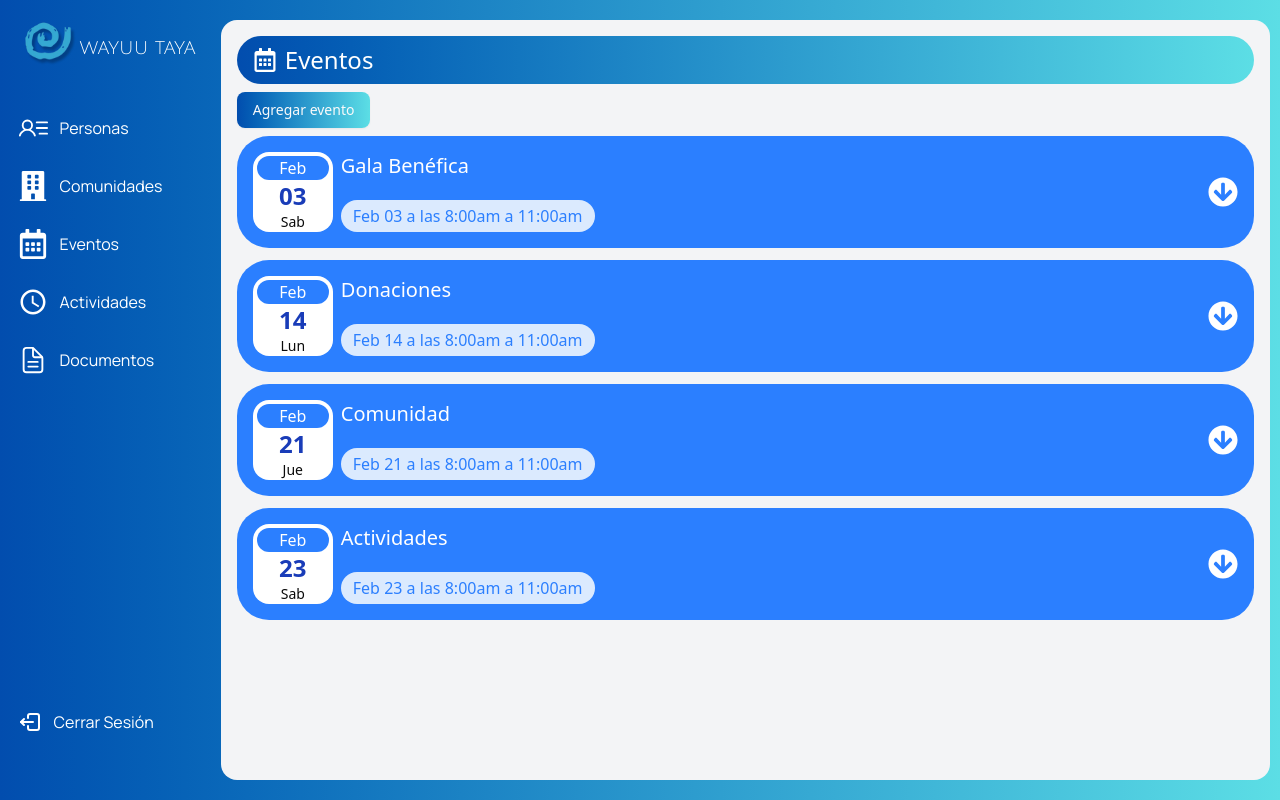
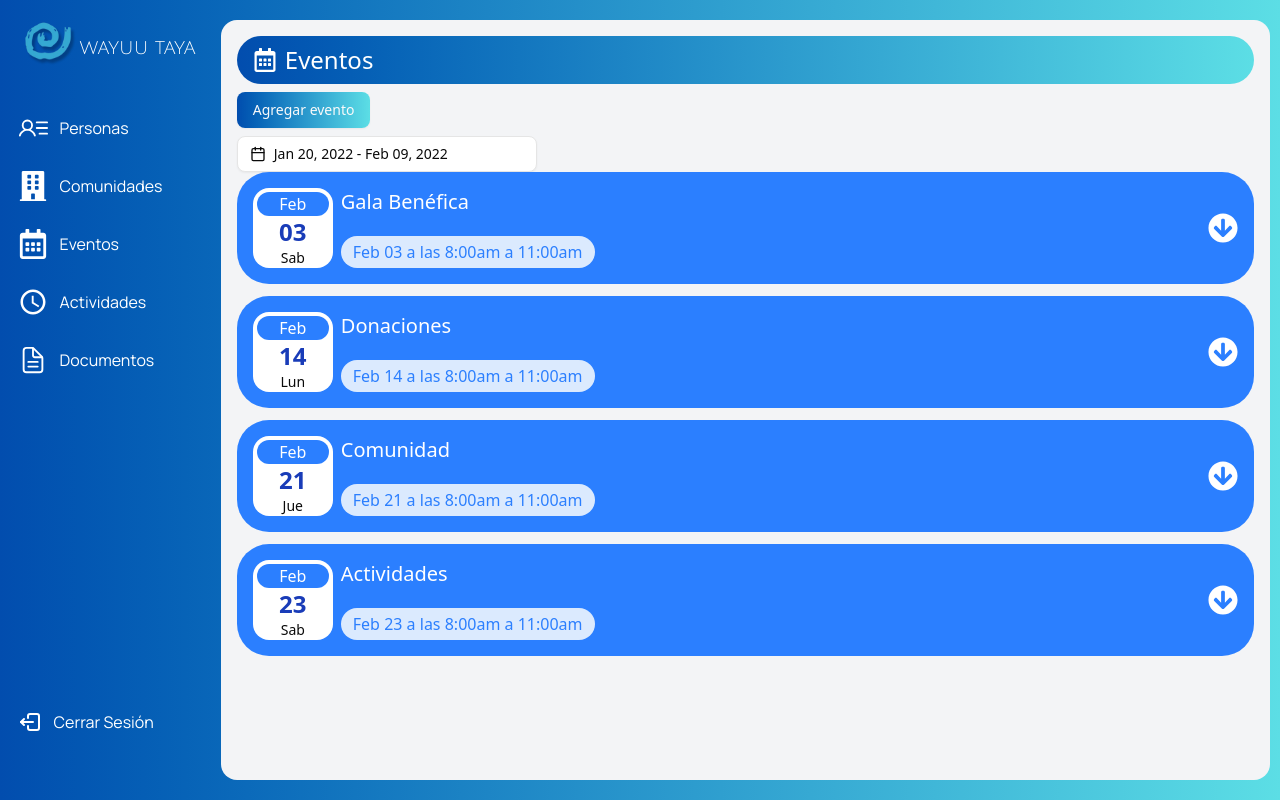
Before and after one commit to Eduardo282x/wayu-taya, a React (Vite) app: page /documentos/eventos in a window 1280 px wide. Built offline with nearby package versions, Linux system fonts and the light colour scheme; a web font is replaced by a local one.

Commit message:
Añadi el rango de fecha y hora

```diff
--- a/src/pages/documents/events/Events.tsx
+++ b/src/pages/documents/events/Events.tsx
@@ -4,14 +4,76 @@ import { HeaderPages } from '@/pages/layout/Header';
 import { FaRegCalendarAlt } from 'react-icons/fa';
 import { FaArrowCircleDown } from "react-icons/fa";
 import { eventos } from './events.data';
+import * as React from "react"
+import { addDays, format } from "date-fns"
+import { CalendarIcon } from "lucide-react"
+import { DateRange } from "react-day-picker"
+import { cn } from "@/lib/utils"
+import { Calendar } from "@/components/ui/calendar"
+import {
+  Popover,
+  PopoverContent,
+  PopoverTrigger,
+} from "@/components/ui/popover"
+
 export const Events = () => {
   const navigate = useNavigate();
+
+  function DatePickerWithRange({className,}: React.HTMLAttributes<HTMLDivElement>) {
+  const [date, setDate] = React.useState<DateRange | undefined>({
+    from: new Date(2022, 0, 20),
+    to: addDays(new Date(2022, 0, 20), 20),
+  })
+
+  return (
+      <div className={cn("grid gap-2", className)}>
+      <Popover>
+        <PopoverTrigger asChild>
+          <Button
+            id="date"
+            variant={"outline"}
+            className={cn(
+              "w-[300px] justify-start text-left font-normal",
+              !date && "text-muted-foreground"
+            )}
+          >
+            <CalendarIcon />
+            {date?.from ? (
+              date.to ? (
+                <>
+                  {format(date.from, "LLL dd, y")} -{" "}
+                  {format(date.to, "LLL dd, y")}
+                </>
+              ) : (
+                format(date.from, "LLL dd, y")
+              )
+            ) : (
+              <span>Pick a date</span>
+            )}
+          </Button>
+        </PopoverTrigger>
+        <PopoverContent className="w-auto p-0" align="start">
+          <Calendar
+            initialFocus
+            mode="range"
+            defaultMonth={date?.from}
+            selected={date}
+            onSelect={setDate}
+            numberOfMonths={2}
+          />
+        </PopoverContent>
+      </Popover>
+    </div>
+  );
+}
 
   return (
     <div>
       <HeaderPages title='Eventos' Icon={FaRegCalendarAlt} />
 
       <Button onClick={() => navigate('formulario')} className='mb-2'>Agregar evento</Button>
+
+      <DatePickerWithRange/>
 
       {/* <TableComponents column={columnEvents} data={dataEvents} /> */}
 
--- a/src/pages/documents/events/events.data.ts
+++ b/src/pages/documents/events/events.data.ts
@@ -37,7 +37,7 @@ export const eventos: NewEvents[] = [
     },
     {
         mes: 'Feb',
-        fecha: '21',
+        fecha: '25',
         dia: 'Sab',
         nombre: 'Salud',
         hora: '8:00am a 11:00am'
```
